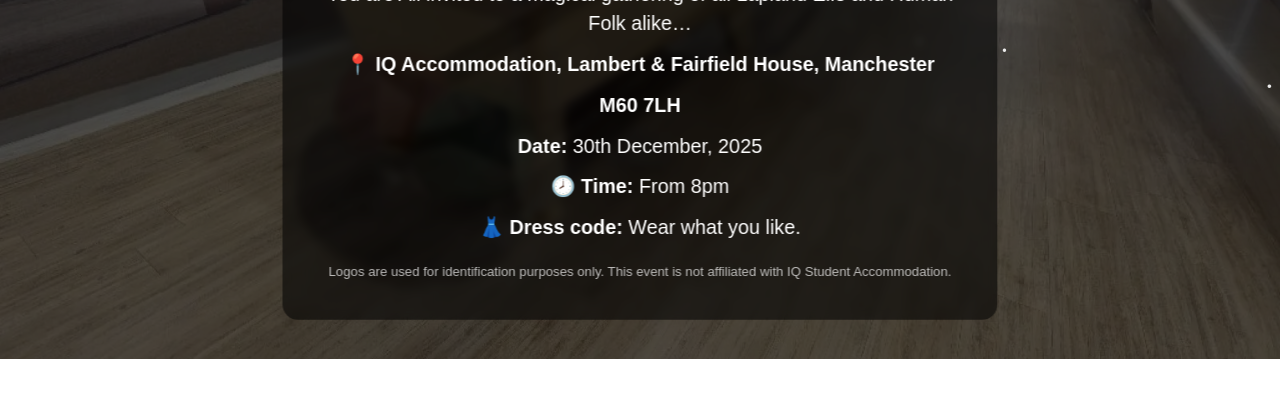
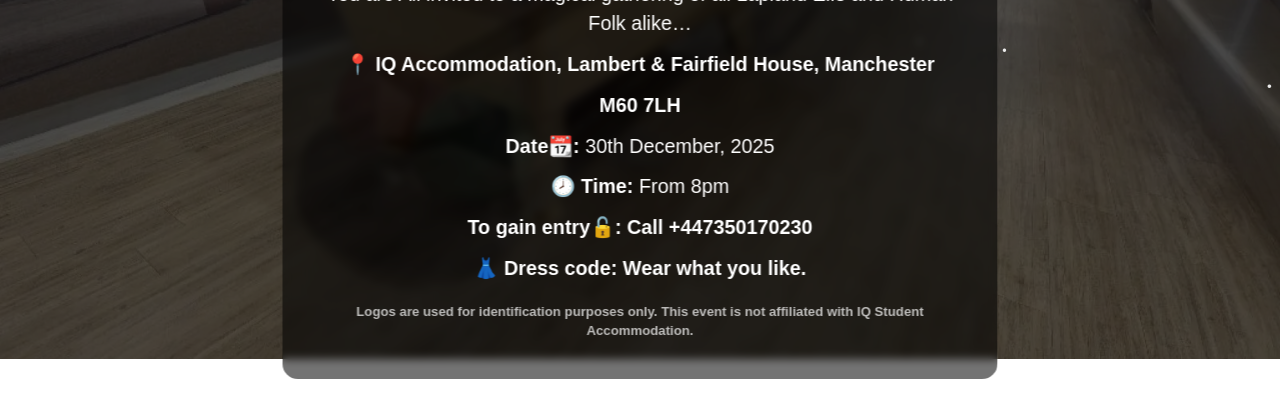
Before and after one commit to Anu-byte521/Lapland-final-gathering, a plain HTML site: page index.html in a window 1280 px wide. Shown: the part 441-858 px from the top of the page. Drawn offline with Linux system fonts and the light colour scheme.

Commit message:
Update index.html

```diff
--- a/index.html
+++ b/index.html
@@ -147,8 +147,9 @@
 
     <p><strong>📍 IQ Accommodation, Lambert & Fairfield House, Manchester</strong></p>
     <p><strong> M60 7LH</strong></p>
-    <p><strong> Date:</strong> 30th December, 2025</p>
+    <p><strong> Date📆:</strong> 30th December, 2025</p>
     <p><strong>🕗 Time:</strong> From 8pm</p>
+    <p><strong>To gain entry🔓: Call +447350170230 </p>
     <p><strong>👗 Dress code:</strong> Wear what you like.</p>
 
     <!-- ✅ Disclaimer -->
```
